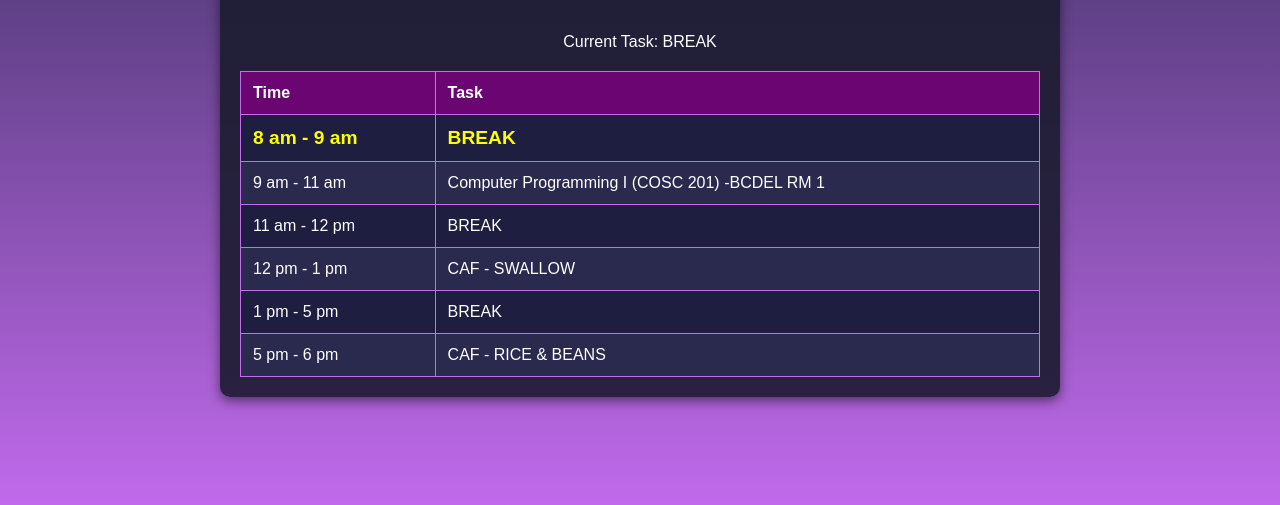
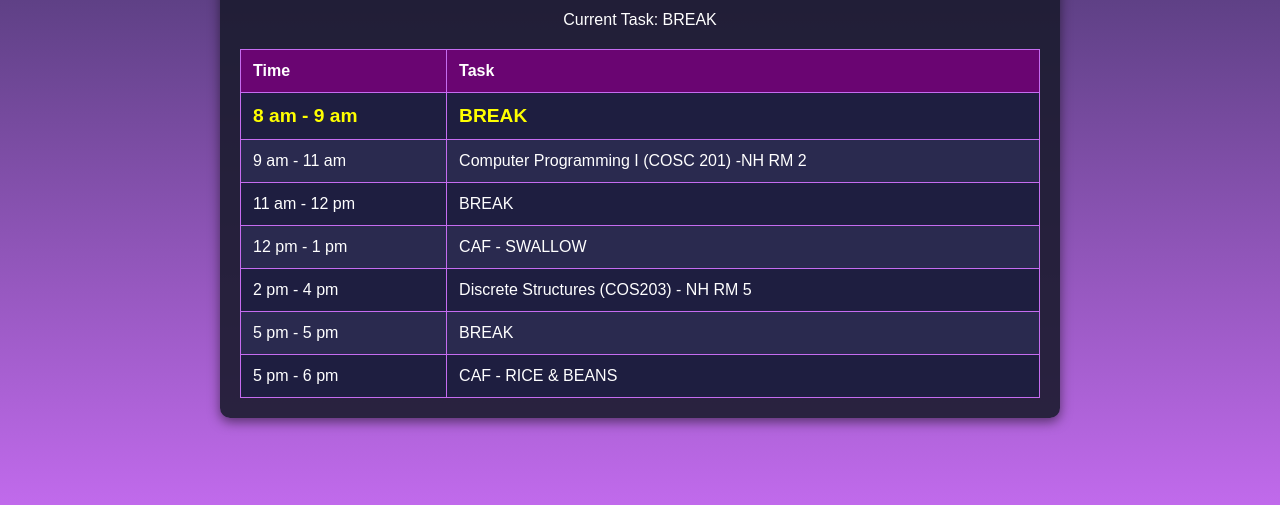
Before and after one commit to Roblominmus/roblominmus.github.io, a plain HTML site: page index.html in a window 1280 px wide. Shown: the part 273-778 px from the top of the page. Drawn offline with Linux system fonts and the light colour scheme.

Commit message:
corrected the time table

```diff
--- a/index.html
+++ b/index.html
@@ -124,7 +124,6 @@
                 </tr>
             </thead>
             <tbody>
-                <!-- Schedule will be inserted here by JavaScript -->
             </tbody>
         </table>
     </div>
@@ -133,7 +132,7 @@
             const schedule = {
                 "Monday": {
                     "9 am - 10 am": "INTERDISCIPLINARY SEMINARY) - AMPHI",
-                    "11 am - 1 pm": "Discrete Structures (COS203) - NH RM 5",
+                    "11 am - 1 pm": "BREAK",
                     "1 pm - 2 pm": "CAF - FRIED RICE",
                     "2 pm - 3 pm": "Computer Programming I (COSC 201) -F102",
                     "3 pm - 5 pm": "BREAK",
@@ -141,10 +140,11 @@
                 },
                 "Tuesday": {
                     "8 am - 9 am": "BREAK",
-                    "9 am - 11 am": "Computer Programming I (COSC 201) -BCDEL RM 1",
+                    "9 am - 11 am": "Computer Programming I (COSC 201) -NH RM 2",
                     "11 am - 12 pm": "BREAK",
                     "12 pm - 1 pm": "CAF - SWALLOW",
-                    "1 pm - 5 pm": "BREAK",
+                    "2 pm - 4 pm": "Discrete Structures (COS203) - NH RM 5",
+                    "5 pm - 5 pm": "BREAK",
                     "5 pm - 6 pm": "CAF - RICE & BEANS"
                 },
                 "Wednesday": {
```
